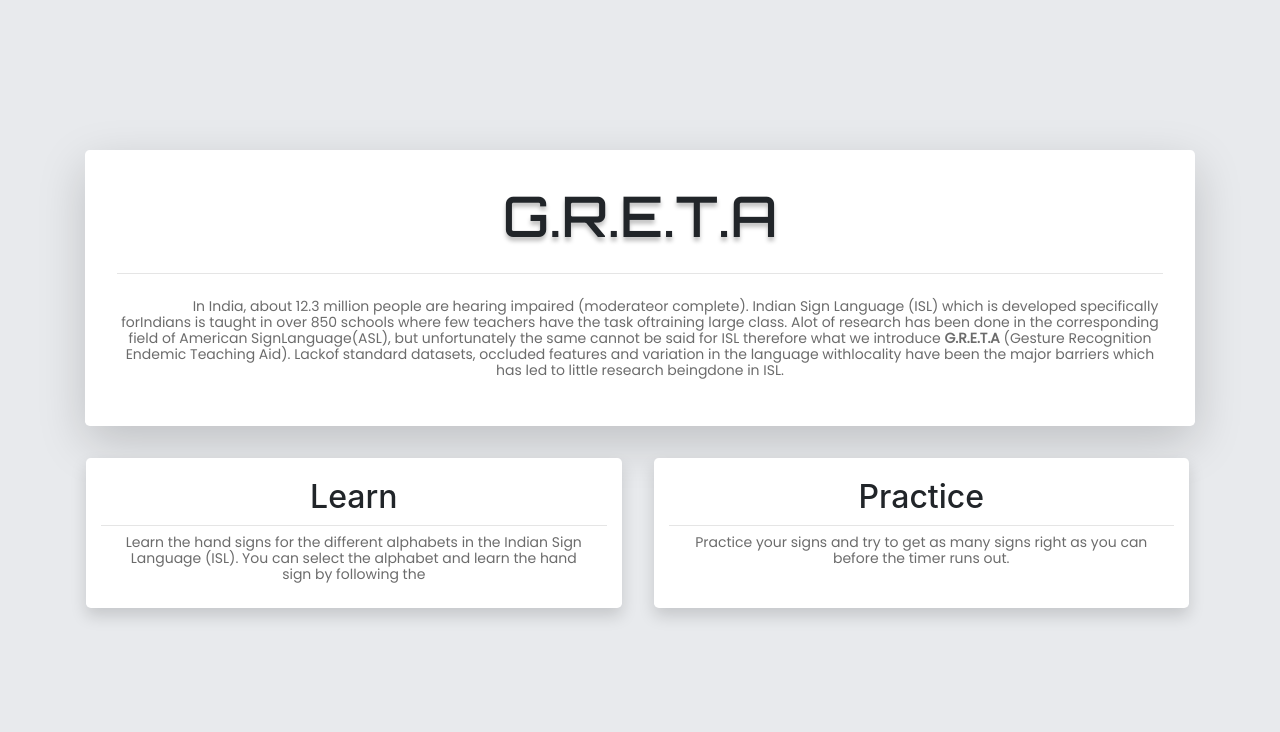
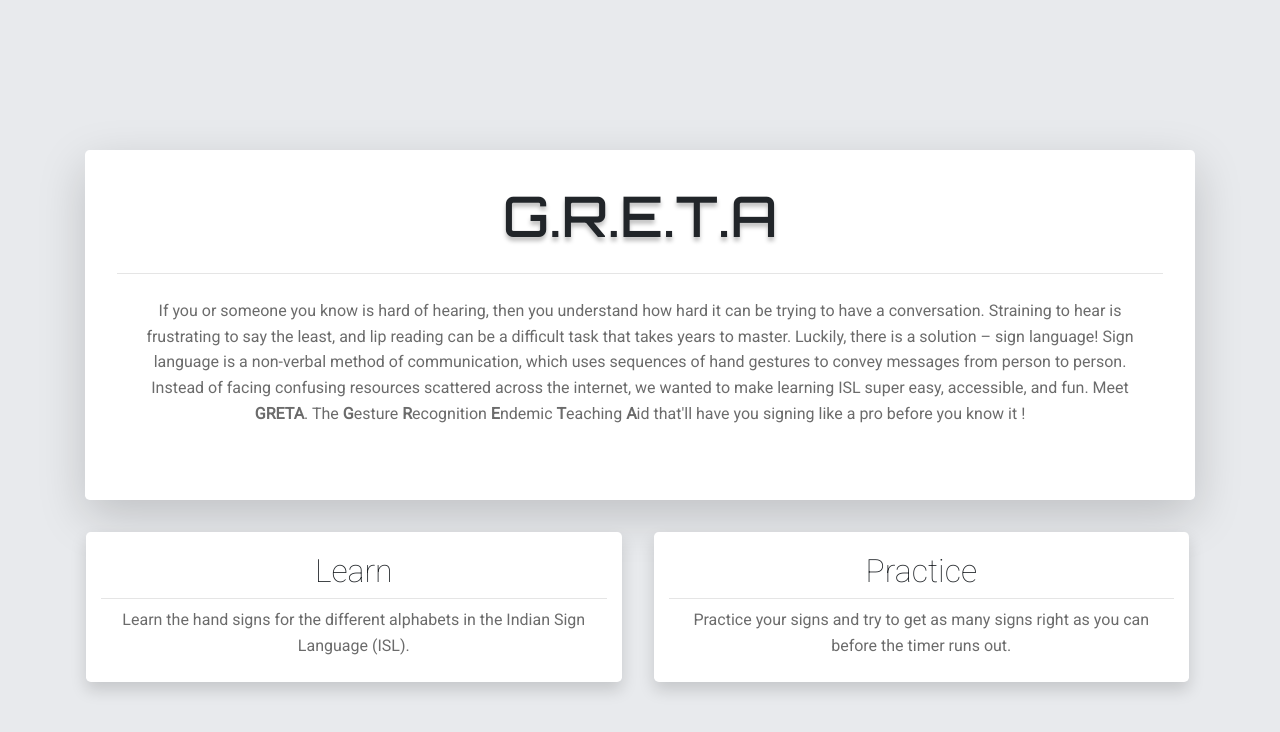
Before and after one commit to G-R-E-T-A/G-R-E-T-A.github.io, a plain HTML site: page index.html in a window 1280 px wide. Drawn offline with nearby package versions, Linux system fonts and the light colour scheme.

Commit message:
touchups2

```diff
--- a/assets/css/common.css
+++ b/assets/css/common.css
@@ -10,6 +10,11 @@ body {
 .space-20 {
 	width: 100%;
 	height: 20px;
+}
+
+.bulb{
+	opacity: 0.2;
+
 }
 
 .greta {
--- a/assets/css/home.css
+++ b/assets/css/home.css
@@ -1,4 +1,4 @@
-@import url('https://fonts.googleapis.com/css2?family=Orbitron:wght@500&family=Poppins&display=swap');
+@import url('https://fonts.googleapis.com/css2?family=Orbitron:wght@500&family=Poppins&family=Roboto:wght@100;400&display=swap');
 
 
 
@@ -15,18 +15,35 @@ h1{
     font-family: 'Orbitron', sans-serif;
 }
 
+h2{
+    font-family: 'Roboto', sans-serif;
+    font-weight: 100;
+
+}
+
+
+
+
 p{
-    font-family: 'Poppins', sans-serif;
+    font-family: 'Roboto', sans-serif;
+    font-size: medium;
+    line-height: 1.6;
+    align-items: center;
+    text-align: center;
+
+
 }
+
+
 button{
     font-family: 'Poppins', sans-serif;
 }
 
-/*.div-finder{
+/* .div-finder{
     border-style: dashed;
     border-color: red;
 
-}*/
+} */
 .box{
     min-height: 150px;
     background: white;
--- a/assets/css/learning.css
+++ b/assets/css/learning.css
@@ -90,6 +90,7 @@
 
 .alpha-select {
 	position: absolute;
+	text-align: center;
 	width: 247px;
 	height: 17px;
 
--- a/index.html
+++ b/index.html
@@ -30,14 +30,12 @@
 
 				<div class="text-center">
 				</div>
-				<p> &emsp; &emsp; &emsp; &emsp;
-					In India, about 12.3 million people are hearing impaired (moderateor complete). Indian Sign Language
-					(ISL) which is developed specifically forIndians is taught in over 850 schools where few teachers
-					have the task oftraining large class. Alot of research has been done in the corresponding field of
-					American SignLanguage(ASL), but unfortunately the same cannot be said for ISL therefore what we
-					introduce<b> G.R.E.T.A</b> (Gesture Recognition Endemic Teaching Aid). Lackof standard datasets,
-					occluded features and variation in the language withlocality have been the major barriers which has
-					led to little research beingdone in ISL.</p>
+				<p class="px-4">
+					If you or someone you know is hard of hearing, then you understand how hard it can be trying to have a conversation. Straining to hear is frustrating to say the least, and lip reading can be a difficult task that takes years to master. Luckily, there is a solution – sign language!
+Sign language is a non-verbal method of communication, which uses sequences of hand gestures to convey messages from person to person.
+Instead of facing confusing resources scattered across the internet, we wanted to make learning ISL super easy, accessible, and fun.   Meet <b>GRETA</b>. The  <b>G</b>esture <b>R</b>ecognition <b>E</b>ndemic <b>T</b>eaching <b>A</b>id   that'll have you signing like a pro before you know it ! <br><br>
+
+
 
 			</div>
 		</div>
@@ -53,9 +51,8 @@
 				<div class="space-20"></div>
 				<h2> Learn</h2>
 				<hr class="my-2">
-				<p class="px-3"	>
-					Learn the hand signs for the different alphabets in the Indian Sign Language (ISL). You can select
-					the alphabet and learn the hand sign by following the
+				<p class="LP px-3"	>
+					Learn the hand signs for the different alphabets in the Indian Sign Language (ISL).
 
 				</p>
 			</div>
@@ -64,7 +61,7 @@
 				<div class="space-20"></div>
 				<h2>Practice</h2>
 				<hr class="my-2">
-				<p class="px-3">
+				<p class="LP px-3">
 					Practice your signs and try to get as many signs right as you can before the timer runs out.
 				</p>
 			</div>
```
Also changed, not shown: learning.html (+3 -6 lines), practice.html (+19 -18 lines).
